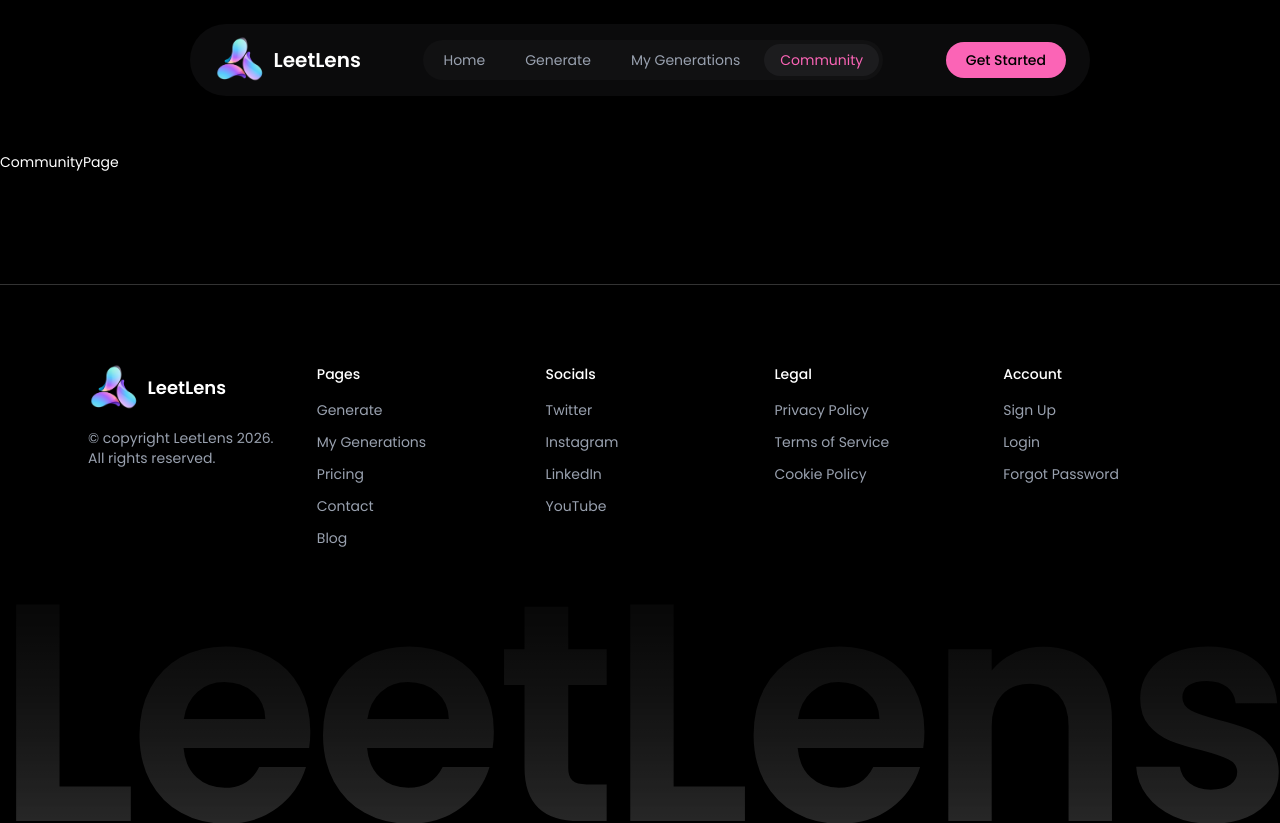
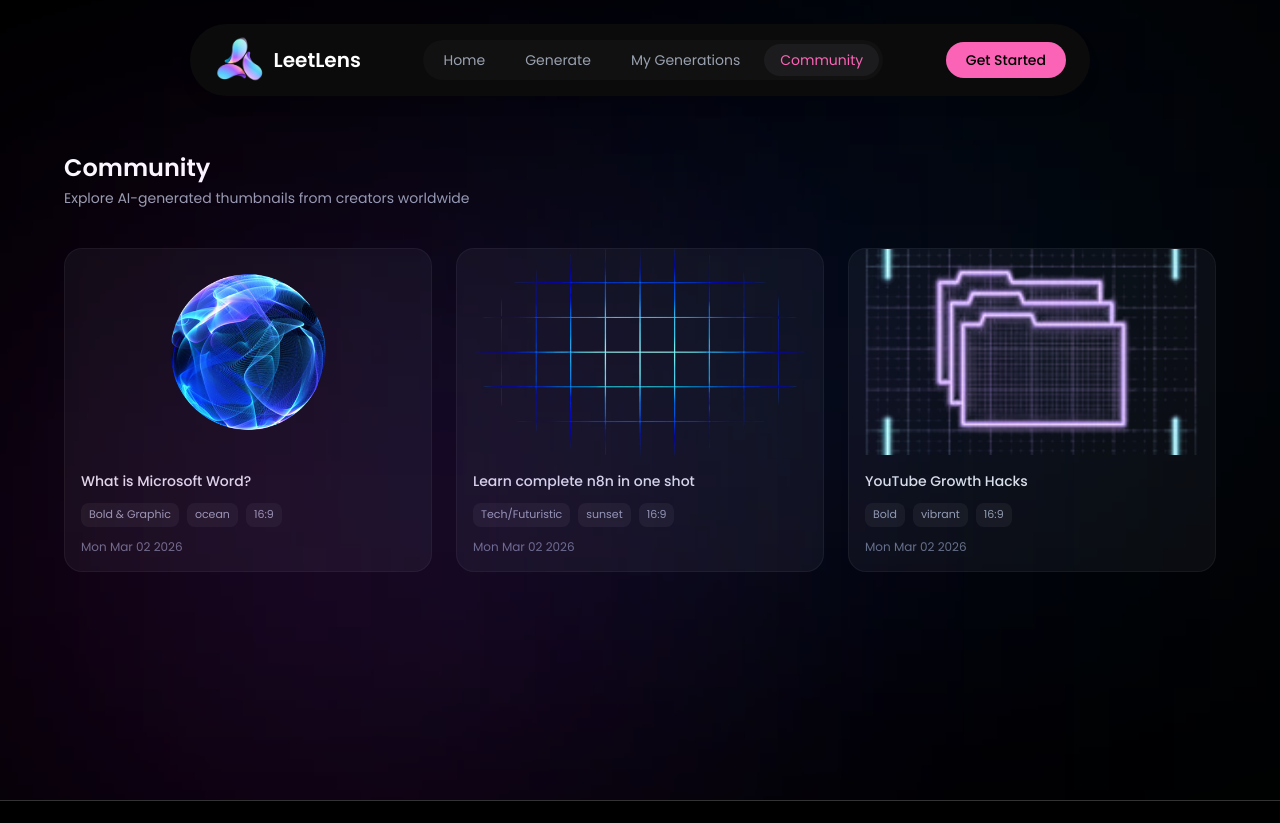
Before and after one commit to shreyansh-Geek/LeetLens, a React (Vite) app in the folder Client/: page /community in a window 1280 px wide. Shown: the top 823 px of the page. Built offline with nearby package versions, Linux system fonts and the light colour scheme.

Commit message:
feat(community): implement page with grid and card components for creations

```diff
--- /dev/null
+++ b/Client/src/Components/Community/CommunityCard.jsx
@@ -0,0 +1,84 @@
+import { Heart } from "lucide-react";
+
+export default function CommunityCard({ item }) {
+  return (
+    <div
+      className="
+        group
+        bg-[#0B0B0C]
+        border border-white/5
+        rounded-2xl
+        overflow-hidden
+        transition
+        hover:border-pink-400/40
+        hover:shadow-[0_0_40px_rgba(236,72,153,0.15)]
+      "
+    >
+      {/* IMAGE */}
+      <div className="relative aspect-video overflow-hidden">
+        <img
+          src={item.image}
+          alt={item.title}
+          className="
+            w-full h-full object-cover
+            transition duration-500
+            group-hover:scale-[1.03]
+          "
+        />
+
+        {/* hover overlay */}
+        <div
+          className="
+            absolute inset-0
+            bg-black/0
+            group-hover:bg-black/40
+            transition
+          "
+        />
+
+        {/* likes */}
+        <div
+          className="
+            absolute top-3 right-3
+            flex items-center gap-1
+            px-2 py-1 rounded-md
+            bg-black/50 backdrop-blur
+            text-xs text-white
+            opacity-0 group-hover:opacity-100
+            transition
+          "
+        >
+          <Heart size={12} />
+          {item.likes}
+        </div>
+
+        {/* glow frame */}
+        <div className="absolute inset-0 border border-pink-400/40 rounded-t-2xl pointer-events-none opacity-0 group-hover:opacity-100 transition" />
+      </div>
+
+      {/* BODY */}
+      <div className="p-4">
+        <h3 className="text-sm font-medium text-gray-200 line-clamp-2">
+          {item.title}
+        </h3>
+
+        {/* author */}
+        <div className="text-xs text-gray-500 mt-1">
+          by {item.author}
+        </div>
+
+        {/* TAGS */}
+        <div className="flex flex-wrap gap-2 mt-3">
+          {item.tags.map((t, i) => (
+            <span
+              key={i}
+              className="text-[11px] px-2 py-1 rounded-md bg-white/5 text-gray-400"
+            >
+              {t}
+            </span>
+          ))}
+        </div>
+      </div>
+    </div>
+  );
+}
--- /dev/null
+++ b/Client/src/Components/Community/CommunityGrid.jsx
@@ -0,0 +1,24 @@
+import CommunityCard from "./CommunityCard";
+
+export default function CommunityGrid({ items }) {
+  if (!items?.length) {
+    return (
+      <div className="flex flex-col items-center justify-center text-center mt-28">
+        <p className="text-gray-300 font-medium">
+          No community creations yet
+        </p>
+        <p className="text-gray-500 text-sm mt-1">
+          Be the first to share your thumbnail
+        </p>
+      </div>
+    );
+  }
+
+  return (
+    <div className="grid grid-cols-1 sm:grid-cols-2 lg:grid-cols-3 gap-6">
+      {items.map((item) => (
+        <CommunityCard key={item.id} item={item} />
+      ))}
+    </div>
+  );
+}
--- a/Client/src/Pages/CommunityPage.jsx
+++ b/Client/src/Pages/CommunityPage.jsx
@@ -1,9 +1,222 @@
-import React from 'react'
+import { useState } from "react";
+import { Download, ExternalLink } from "lucide-react";
+import AmbientBackground from "@/Components/ui/AmbientBackground";
 
-function CommunityPage() {
+export default function CommunityPage() {
+  // 🔥 demo community data
+  const allItems = [
+    {
+      id: 1,
+      title: "What is Microsoft Word?",
+      creator: "Eng Mohamed Dek",
+      tags: ["Bold & Graphic", "ocean", "16:9"],
+      date: "Mon Mar 02 2026",
+      image: "/features/ai-thumbnail.png",
+    },
+    {
+      id: 2,
+      title: "Learn complete n8n in one shot",
+      creator: "Shreyansh",
+      tags: ["Tech/Futuristic", "sunset", "16:9"],
+      date: "Mon Mar 02 2026",
+      image: "/features/ai-layout.png",
+    },
+    {
+      id: 3,
+      title: "YouTube Growth Hacks",
+      creator: "Riya",
+      tags: ["Bold", "vibrant", "16:9"],
+      date: "Mon Mar 02 2026",
+      image: "/features/ai-export.png",
+    },
+    // add more later
+  ];
+
+  const LIMIT = 15;
+  const [visible, setVisible] = useState(LIMIT);
+
+  const items = allItems.slice(0, visible);
+  const hasMore = visible < allItems.length;
+
+  function loadMore() {
+    setVisible((v) => v + LIMIT);
+  }
+
   return (
-    <div className='mt-38 mb-28'>CommunityPage</div>
-  )
+    <div className="relative min-h-screen pt-38 pb-20 px-6 text-white overflow-hidden">
+      <AmbientBackground />
+
+      <div className="max-w-6xl mx-auto">
+        {/* HEADER */}
+        <div className="mb-10">
+          <h1 className="text-2xl font-semibold">Community</h1>
+          <p className="text-gray-400 text-sm mt-1">
+            Explore AI-generated thumbnails from creators worldwide
+          </p>
+        </div>
+
+        {/* GRID */}
+        <div className="grid grid-cols-1 sm:grid-cols-2 lg:grid-cols-3 gap-6">
+          {items.map((item) => (
+            <CommunityCard key={item.id} item={item} />
+          ))}
+        </div>
+
+        {/* LOAD MORE */}
+        {hasMore && (
+          <div className="flex justify-center mt-14">
+            <button
+              onClick={loadMore}
+              className="
+                px-6 py-2 rounded-full
+                bg-white/5 border border-white/10
+                text-sm text-gray-300
+                hover:border-pink-400/40
+                hover:text-white
+                transition
+              "
+            >
+              Load More
+            </button>
+          </div>
+        )}
+      </div>
+    </div>
+  );
 }
 
-export default CommunityPage
+function CommunityCard({ item }) {
+  function handleDownload(e) {
+    e.stopPropagation();
+
+    const link = document.createElement("a");
+    link.href = item.image;
+
+    // safe filename
+    const name = item.title
+      .toLowerCase()
+      .replace(/[^a-z0-9]+/g, "-")
+      .replace(/(^-|-$)/g, "");
+
+    link.download = `${name}.png`;
+    document.body.appendChild(link);
+    link.click();
+    document.body.removeChild(link);
+  }
+
+  function handleOpen(e) {
+    e.stopPropagation();
+    window.open(item.image, "_blank", "noopener,noreferrer");
+  }
+
+  return (
+    <div
+      className="
+        group
+        bg-[#0B0B0C]
+        border border-white/5
+        rounded-2xl
+        overflow-hidden
+        transition
+        hover:border-pink-400/40
+        hover:shadow-[0_0_40px_rgba(236,72,153,0.15)]
+      "
+    >
+      {/* IMAGE */}
+      <div className="relative aspect-video overflow-hidden">
+        <img
+          src={item.image}
+          alt={item.title}
+          className="
+            w-full h-full object-cover
+            transition duration-500
+            group-hover:scale-[1.03]
+          "
+        />
+
+        {/* hover overlay */}
+        <div className="absolute inset-0 bg-black/0 group-hover:bg-black/40 transition" />
+
+        {/* CREATOR BADGE */}
+        <div
+          className="
+            absolute bottom-3 left-3
+            px-3 py-1 rounded-full
+            bg-pink-500/80 backdrop-blur
+            text-xs text-white
+            opacity-0 group-hover:opacity-100
+            transition
+          "
+        >
+          {item.creator}
+        </div>
+
+        {/* ACTION BUTTONS */}
+        <div
+          className="
+            absolute bottom-3 right-3
+            flex items-center gap-2
+            opacity-0 group-hover:opacity-100
+            transition
+          "
+        >
+          <IconButton onClick={handleDownload}>
+            <Download size={14} />
+          </IconButton>
+
+          <IconButton onClick={handleOpen}>
+            <ExternalLink size={14} />
+          </IconButton>
+        </div>
+
+        {/* glow frame */}
+        <div className="absolute inset-0 border border-pink-400/40 rounded-t-2xl pointer-events-none opacity-0 group-hover:opacity-100 transition" />
+      </div>
+
+      {/* BODY */}
+      <div className="p-4">
+        <h3 className="text-sm font-medium text-gray-200 line-clamp-2">
+          {item.title}
+        </h3>
+
+        {/* TAGS */}
+        <div className="flex flex-wrap gap-2 mt-3">
+          {item.tags.map((t, i) => (
+            <span
+              key={i}
+              className="text-[11px] px-2 py-1 rounded-md bg-white/5 text-gray-400"
+            >
+              {t}
+            </span>
+          ))}
+        </div>
+
+        {/* DATE */}
+        <div className="text-xs text-gray-500 mt-3">
+          {item.date}
+        </div>
+      </div>
+    </div>
+  );
+}
+
+function IconButton({ children, onClick }) {
+  return (
+    <button
+      onClick={onClick}
+      className="
+        w-8 h-8
+        flex items-center justify-center
+        rounded-md
+        bg-black/60 backdrop-blur
+        border border-white/10
+        text-gray-200
+        hover:border-pink-400/40
+        hover:text-white
+        transition
+      "
+    >
+      {children}
+    </button>
+  );
+}
```
